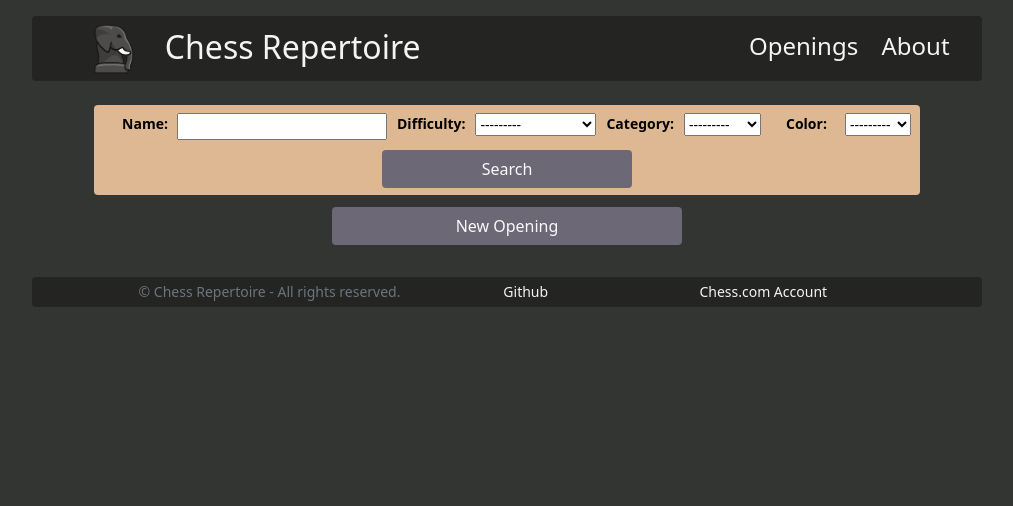
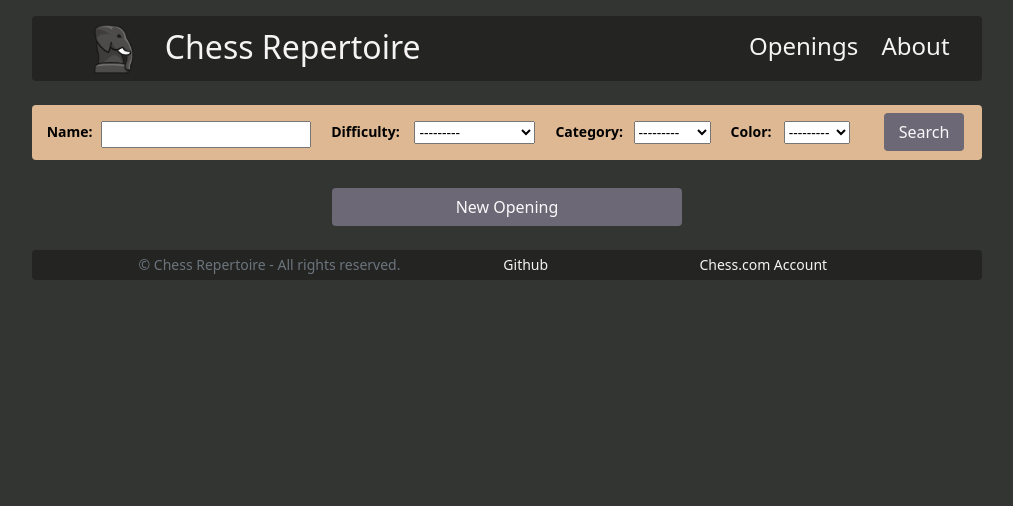
Before and after one commit to paudom/ChessRepertoire, a Django app: page / in a window 1280 px wide. Shown: the top 506 px of the page, without its empty margins (133-1146 px from the left). Run offline with Django 3.2, Linux system fonts and the light colour scheme; data that the repository does not hold is empty.

Commit message:
Restructured Search Filter

```diff
--- a/chess_repertoire/chess_repertoire/apps/repertoire/constants.py
+++ b/chess_repertoire/chess_repertoire/apps/repertoire/constants.py
@@ -1,7 +1,7 @@
 # -- CONSTANTS -- #
 
 # -- View constants -- #
-MAX_PER_PAGE = 4
+MAX_OPENING_PER_PAGE = 4
 
 # -- Lengths -- #
 MAX_LENGTH = 50
--- a/chess_repertoire/chess_repertoire/apps/repertoire/templates/repertoire/opening_detail.html
+++ b/chess_repertoire/chess_repertoire/apps/repertoire/templates/repertoire/opening_detail.html
@@ -122,10 +122,10 @@
 		</div>
 		<div class="row" style="position: relative; top:60px;">
 			<div class="col text-center">
-				<a href="#" class="btn text-light" style="width: 300px; background-color: #6E1423;" role="button">Variations</a>
+				<a href="#" class="btn text-light" style="width: 300px; background-color: #9C6644;" role="button">Variations</a>
 			</div>
 			<div class="col text-center">
-				<a href="{% url 'repertoire:modify_opening' opening.name %}" class="btn text-light" style="width: 300px; background-color: #6E1423;" role="button">Modify</a>
+				<a href="{% url 'repertoire:modify_opening' opening.name %}" class="btn text-light" style="width: 300px; background-color: #9C6644;" role="button">Modify</a>
 			</div>
 		</div>
 	</div>
--- a/chess_repertoire/chess_repertoire/apps/repertoire/templates/repertoire/opening_form.html
+++ b/chess_repertoire/chess_repertoire/apps/repertoire/templates/repertoire/opening_form.html
@@ -4,7 +4,7 @@
 
 {% block content %}
 <div class="container mt-4 mx-auto" style="max-width: 850px;">
-	<div class="container mt-3 mb-3 px-0 rounded" style="background-color:#DDB892; height: 650px;">
+	<div class="container mt-3 mb-3 px-0 rounded" style="background-color:#DDB892; height: 640px;">
 		<form method="POST" enctype="multipart/form-data">
 			{% csrf_token %}
 			<div class="form-row py-3" style="padding-left: 80px; padding-right: 80px;">
--- a/chess_repertoire/chess_repertoire/apps/repertoire/templates/repertoire/openings.html
+++ b/chess_repertoire/chess_repertoire/apps/repertoire/templates/repertoire/openings.html
@@ -3,43 +3,44 @@
 {% block title %}Openings{% endblock %}
 
 {% block content %}
-
-<div class="container mt-4 mx-auto" style="max-width: 850px;">
-	<div class="container mt-2 mb-2 px-0 rounded" style="background-color:#DDB892; height: 90px;">
+<div class="container mx-auto px-0" style="max-width: 950px;">
+	<div class="container mt-4 px-0 rounded" style="background-color:#DDB892; height: 55px;">
 		<form method="GET">
-			<div class="form-row pt-2 px-3">
+			<div class="form-row pt-2 px-2">
 				<div class="row">
-					<div class="col" style="position: relative; left: 10px; padding-left: 5px; padding-right: 5px;">
+					<div class="col pt-2" style="padding-left: 5px; padding-right: 5px;">
 						<p class="fw-bold text-center">Name:</p>
 					</div>
-					<div class="col" style="padding-left: 5px; padding-right: 5px;">
+					<div class="col pt-2" style="position: relative; left:-15px; padding-left: 5px; padding-right: 5px;">
 						{{ filter.form.name }}
 					</div>
-					<div class="col" style="padding-left: 5px; padding-right: 5px;">
+					<div class="col pt-2" style="position: relative; left:-5px; padding-left: 5px; padding-right: 5px;">
 						<p class="fw-bold">Difficulty:</p>
 					</div>
-					<div class="col" style="padding-left: 5px; padding-right: 5px;">
+					<div class="col pt-2" style="position: relative; left:-5px; padding-left: 5px; padding-right: 5px;">
 						{{ filter.form.difficulty }}
 					</div>
-					<div class="col" style="padding-left: 5px; padding-right: 5px;">
+					<div class="col pt-2" style="position: relative; left: 5px; padding-left: 5px; padding-right: 5px;">
 						<p class="fw-bold">Category:</p>
 					</div>
-					<div class="col" style="padding-left: 5px; padding-right: 5px;">
+					<div class="col pt-2" style="padding-left: 5px; padding-right: 5px;">
 						{{ filter.form.category }}
 					</div>
-					<div class="col" style="position: relative; left: 15px; padding-left: 5px; padding-right: 5px;">
+					<div class="col pt-2" style="position: relative; left:10px; padding-left: 5px; padding-right: 5px;">
 						<p class="fw-bold">Color:</p>
 					</div>
-					<div class="col" style="padding-left: 5px; padding-right: 5px;">
+					<div class="col pt-2" style="position: relative; left:-20px; padding-left: 5px; padding-right: 5px;">
 						{{ filter.form.color }}
+					</div>
+					<div class="col">
+						<button type="submit" class="btn text-light" style="width: 80px; position: relative; left:-10px; background-color: #6D6875;" role="button">Search</button>
 					</div>
 				</div>
 			</div>
-			<div class="text-center">
-				<button type="submit" class="btn text-light" style="width: 250px; background-color: #6D6875;" role="button">Search</button>
-			</div>
 		</form>
 	</div>
+</div>
+<div class="container mt-4 mx-auto" style="max-width: 850px;">
 	{% for opening in filter.qs %}
 		<div class="container mt-3 mb-3 px-0 rounded" style="background-color:#DDB892; height: 201px;">
 			<div class="row">
@@ -53,7 +54,7 @@
 				<div class="col-md-8">
 					<div class="row">
 						<div class="container-fluid my-2" style="height: 30px;">
-							<a href="#"><h4>{{ opening.name }}</h4></a>
+							<h4>{{ opening.name }}</h4>
 						</div>
 					</div>
 					<div class="row py-2" style="height: 30px;">
@@ -104,13 +105,13 @@
 					</div>
 					<div class="row my-2 px-2 py-4 " style="height: 30px;">
 						<div class="col text-center">
-							<a href="#" class="btn text-light" style="width: 150px; background-color: #C71F37;" role="button">Variations</a>
+							<a href="#" class="btn text-light" style="width: 150px; background-color: #9C6644;" role="button">Variations</a>
 						</div>
 						<div class="col text-center">
-							<a href="{% url 'repertoire:opening_detail' opening.name %}" class="btn text-light" style="width: 150px; background-color: #A11D33;" role="button">Information</a>
+							<a href="{% url 'repertoire:opening_detail' opening.name %}" class="btn text-light" style="width: 150px; background-color: #9C6644;" role="button">Information</a>
 						</div>
 						<div class="col text-center">
-							<a href="{% url 'repertoire:modify_opening' opening.name %}" class="btn text-light" style="width: 150px; background-color: #6E1423;" role="button">Modify</a>
+							<a href="{% url 'repertoire:modify_opening' opening.name %}" class="btn text-light" style="width: 150px; background-color: #9C6644;" role="button">Modify</a>
 						</div>
 					</div>
 				</div>
--- a/chess_repertoire/chess_repertoire/apps/repertoire/views.py
+++ b/chess_repertoire/chess_repertoire/apps/repertoire/views.py
@@ -2,7 +2,7 @@ from django.http import HttpResponse
 from django.shortcuts import render
 from django.views.generic import (CreateView, DetailView, ListView, UpdateView, TemplateView)
 
-from .constants import MAX_PER_PAGE
+from .constants import MAX_OPENING_PER_PAGE
 from .models import Opening, Variation
 from .forms import OpeningForm
 from .filters import OpeningFilter
@@ -14,7 +14,7 @@ class AboutPage(TemplateView):
 # -- Opening Views -- #
 class OpeningIndex(ListView):
     model = Opening
-    paginate_by = MAX_PER_PAGE
+    paginate_by = MAX_OPENING_PER_PAGE
     context_object_name = 'openings'
     template_name = 'repertoire/openings.html'
 
--- a/chess_repertoire/chess_repertoire/static/assets/css/base.css
+++ b/chess_repertoire/chess_repertoire/static/assets/css/base.css
@@ -48,3 +48,15 @@ a.section:link, a.section:visited {
 a.section:focus, a.section:hover {
     text-decoration: underline;
 }
+
+.form-submit-button:link, .form-submit-button:visited {
+    color: var(--link);
+    text-decoration: none;
+    transition: color 0.15s;
+    background: 0.15s;
+}
+
+.form-submit-button:focus, .form-submit-button:hover {
+    color: var(--link);
+    text-decoration: underline;
+}
--- a/chess_repertoire/chess_repertoire/templates/includes/footer.html
+++ b/chess_repertoire/chess_repertoire/templates/includes/footer.html
@@ -1,6 +1,6 @@
 <!-- Footer -->
 <footer class="footer">
-	<div class="container mt-3 mx-auto rounded" style="width: 950px; height: 30px; background-color: #242423">
+	<div class="container mt-2 mx-auto rounded" style="width: 950px; height: 30px; background-color: #242423">
 		<div class="row py-1 align-items-center justify-content-between">
 			<div class="col-6">
 				<div class="copyright text-center text-left text-muted" style="color: #F5F3F4;">
```
